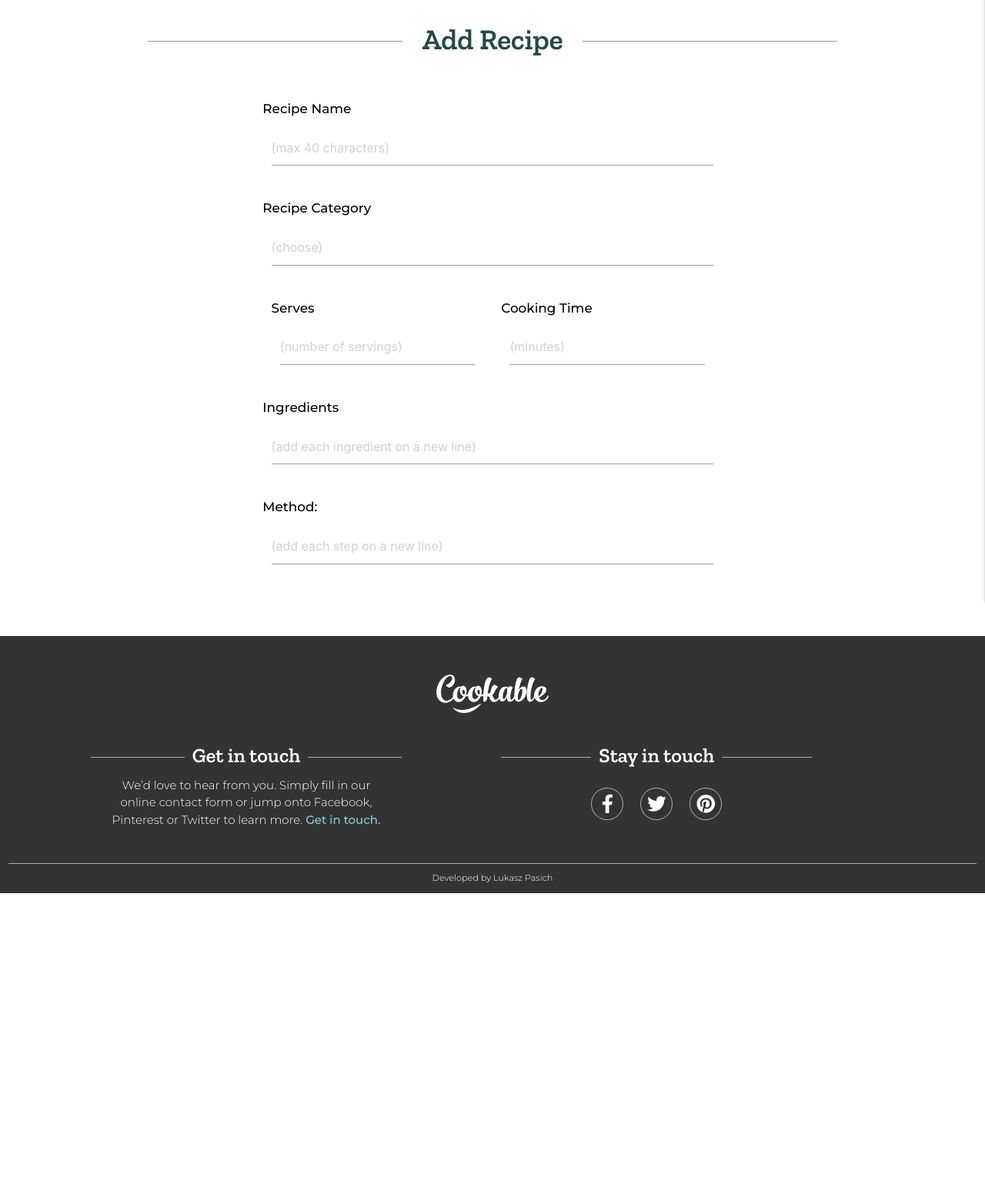
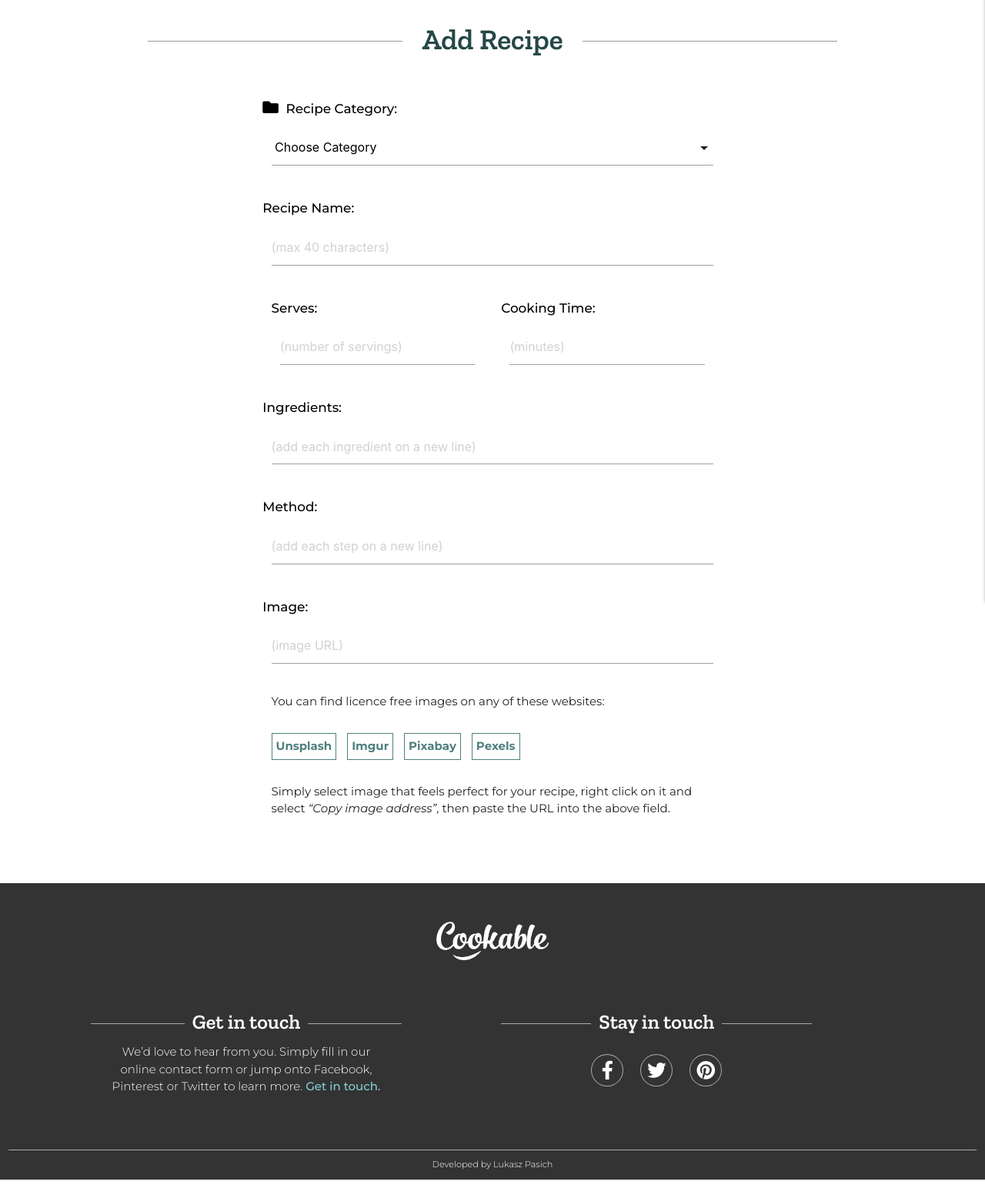
Before and after one commit to LukaszPasich/Cookable-MS3, a Flask app: page /add_recipe in a window 1280 px wide. Shown: the part 79-1631 px from the top of the page at 77% size. Before the commit the page ends 1239 px from the top, so only its background shows below. Run offline with Flask 2, Linux system fonts and the light colour scheme; some libraries are stand-ins or nearby versions.

Commit message:
STYLE: 'Add Recipe' page input fields

```diff
--- a/static/css/style.css
+++ b/static/css/style.css
@@ -2,6 +2,10 @@
 
 
 /* Utility Classes */
+
+.margin-top-ten {
+    margin-top: 10px;
+}
 
 .margin-top-twentyfive {
     margin-top: 25px;
@@ -21,6 +25,10 @@
 
 .margin-top-minusfifty {
     margin-top: -50px;
+}
+
+.margin-bottom-twentyfive {
+    margin-bottom: 25px;
 }
 
 .margin-bottom-fifty {
@@ -361,6 +369,26 @@ h4 span {
     color: #000;
 }
 
+.stock-images {
+    text-decoration: none;
+    color: #4f807e;
+    font-weight: 600;
+    padding: 5px;
+    border: 1px solid #4f807e;
+    margin: 5px 10px 5px 0px;
+    display: inline-block;
+}
+
+.stock-images:hover {
+    background-color: #4f807e;
+    color: #fff;
+}
+
+.add-recipe-icon {
+    font-size: 1.375rem;
+    padding-right: 5px;
+}
+
 
 /* Sign up page */
 
--- a/static/js/script.js
+++ b/static/js/script.js
@@ -1,4 +1,4 @@
-// Mobile navbar
+// Materialize mobile navbar
 $(document).ready(function () {
     $('.sidenav').sidenav({edge: "right"});
 });
@@ -35,7 +35,13 @@ $(document).ready( function() {
 // ----- END OF CODE CREDIT -----
 
 
-// Landing page - banner - parallax effect
+// Landing page - banner - Materialize parallax effect
 $(document).ready(function(){
     $('.parallax').parallax();
   });
+
+
+// Materialize select field
+  $(document).ready(function(){
+    $('select').formSelect();
+  });
--- a/templates/add_recipe.html
+++ b/templates/add_recipe.html
@@ -3,59 +3,92 @@
 
 <h3 class="center-align margin-top-fifty"><span>Add Recipe</span></h3>
 
-<!-- CODE CREDIT - Materialize Input Fields (modified) -->
+<!-- CODE CREDIT - Materialize Input Fields (but significantly customised) -->
 <!-- https://materializecss.com/text-inputs.html -->
 
 <!-- Form -->
 <div class="row margin-top-seventyfive">
     <form class="col s12 m10 offset-m1 l8 offset-l2" method="POST" action="">
 
-        <!-- Recipe name -->
-        <div class="row">
-            <label class="add-recipe-label" for="recipe_name">Recipe Name</label>
+         <!-- Recipe category -->
+         <div class="row">
+            <label class="add-recipe-label" for="category_name"><i class="fas fa-folder add-recipe-icon"></i> Recipe Category:</label>
             <div class="input-field col s12">
-                <input placeholder="(max 40 characters)" id="recipe_name" type="text" maxlength="40" class="validate">
+                <select id="category_name" name="category_name" class="validate" required>
+                    <option value="" disabled selected></i> Choose Category</option>
+                    <option value="1">Option 1</option>
+                    <option value="2">Option 2</option>
+                    <option value="3">Option 3</option>
+                </select>
             </div>
         </div>
 
-        <!-- Recipe category -->
+        <!-- Recipe name -->
         <div class="row">
-            <label class="add-recipe-label" for="recipe_category">Recipe Category</label>
+            <label class="add-recipe-label" for="recipe_name">Recipe Name:</label>
             <div class="input-field col s12">
-                <input placeholder="(choose)" id="recipe_category" type="text" maxlength="40" class="validate">
+                <input placeholder="(max 40 characters)" id="recipe_name" name="recipe_name"type="text"
+                    maxlength="40" class="validate" required>
             </div>
         </div>
 
         <!-- Serves / Cooking -->
         <div class="row">
             <div class="col s6">
-                <label class="add-recipe-label" for="serves">Serves</label><br>
+                <label class="add-recipe-label" for="serves">Serves:</label><br>
                 <div class="input-field col s12">
-                    <input placeholder="(number of servings)" id="serves" type="text" pattern="[0-9]{1,2}$" class="validate">
+                    <input placeholder="(number of servings)" id="serves" name="serves" type="text"
+                        pattern="[0-9]{1,2}$" class="validate" required>
                 </div>
             </div>
             <div class="col s6">
-                <label class="add-recipe-label" for="cooking_time">Cooking Time</label><br>
+                <label class="add-recipe-label" for="cooks_in">Cooking Time:</label><br>
                 <div class="input-field col s12">
-                    <input placeholder="(minutes)" id="cooking_time" type="text" pattern="[0-9]{1,4}$" class="validate">
+                    <input placeholder="(minutes)" id="cooks_in" name="cooks_in" type="text"
+                        pattern="[0-9]{1,4}$" class="validate" required>
                 </div>
             </div>
         </div>
 
         <!-- Ingredients -->
         <div class="row">
-            <label class="add-recipe-label" for="ingredients">Ingredients</label>
+            <label class="add-recipe-label" for="ingredients">Ingredients:</label>
             <div class="input-field col s12">
-                <input placeholder="(add each ingredient on a new line)" id="ingredients" type="text" class="validate">
+                <input placeholder="(add each ingredient on a new line)" id="ingredients" name="ingredients"
+                    type="text" class="validate" required>
             </div>
         </div>
         <!-- Method -->
         <div class="row">
             <label class="add-recipe-label" for="method">Method:</label>
             <div class="input-field col s12">
-                <input placeholder="(add each step on a new line)" id="method" type="text" class="validate">
+                <input placeholder="(add each step on a new line)" id="method" name="method"
+                    type="text" class="validate" required>
             </div>
         </div>
+
+        <!-- Image -->
+        <div class="row">
+            <label class="add-recipe-label" for="image">Image:</label>
+            <div class="input-field col s12">
+                <input placeholder="(image URL)" id="image" name="image" type="text" class="validate" required>
+            </div>
+            <div class="div col s12">
+                <p>You can find licence free images on any of these websites:</p>
+                <div class="margin-top-twentyfive margin-bottom-twentyfive">
+                    <a href="https://unsplash.com" class="stock-images" target="_blank">Unsplash</a>
+                    <a href="https://imgur.com" class="stock-images" target="_blank">Imgur</a>
+                    <a href="https://pixabay.com" class="stock-images" target="_blank">Pixabay</a>
+                    <a href="https://www.pexels.com" class="stock-images" target="_blank">Pexels</a>
+                </div>
+                <p>
+                    Simply select image that feels perfect for your recipe,
+                    right click on it and select <em>“Copy image address”</em>,
+                    then paste the URL into the above field.
+                </p>
+            </div>
+        </div>
+
     </form>
   </div>
 
```
